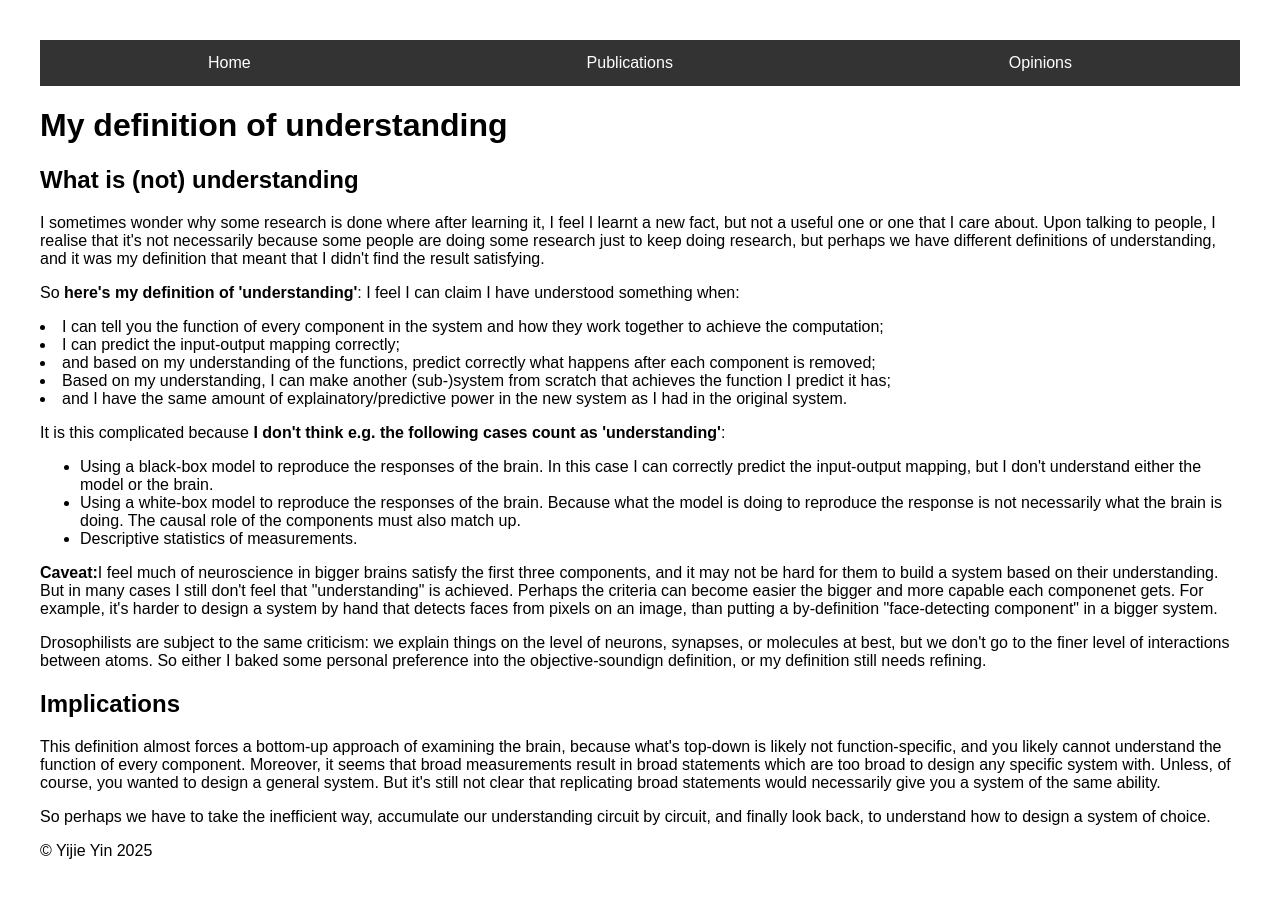
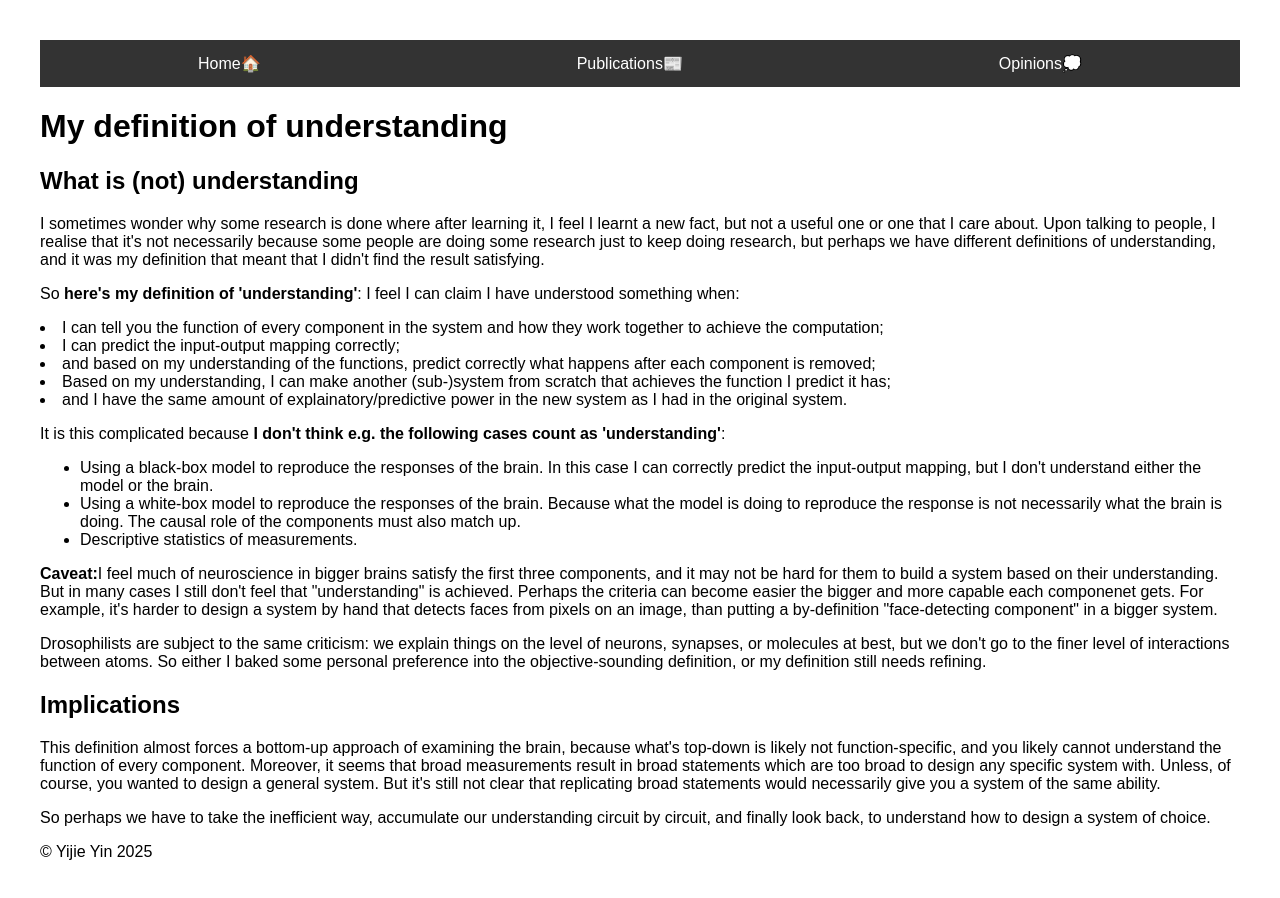
Before and after one commit to YijieYin/YijieYin.github.io, a plain HTML site: page understanding.html in a window 1280 px wide. Drawn offline with Linux system fonts and the light colour scheme.

Commit message:
add emojis

```diff
--- a/understanding.html
+++ b/understanding.html
@@ -32,9 +32,9 @@
 <body>
     <nav>
         <ul>
-            <li><a href="index.html">Home</a></li>
-            <li><a href="https://scholar.google.com/citations?user=okx53MwAAAAJ&hl=en">Publications</a></li>
-            <li><a href="opinions.html">Opinions</a></li>
+            <li><a href="index.html">Home🏠</a></li>
+            <li><a href="https://scholar.google.com/citations?user=okx53MwAAAAJ&hl=en">Publications📰</a></li>
+            <li><a href="opinions.html">Opinions💭</a></li>
         </ul>
     </nav>
 
@@ -65,7 +65,7 @@
         </ul>
         <p><b>Caveat:</b>I feel much of neuroscience in bigger brains satisfy the first three components, and it may not be hard for them to build a system based on their understanding. But in many cases I still don't feel that "understanding" is achieved. Perhaps the criteria can become easier the bigger and more capable each componenet gets. For example, it's harder to design a system by hand that detects faces from pixels on an image, than putting a by-definition "face-detecting component" in a bigger system.
         </p>
-        <p>Drosophilists are subject to the same criticism: we explain things on the level of neurons, synapses, or molecules at best, but we don't go to the finer level of interactions between atoms. So either I baked some personal preference into the objective-soundign definition, or my definition still needs refining. </p>
+        <p>Drosophilists are subject to the same criticism: we explain things on the level of neurons, synapses, or molecules at best, but we don't go to the finer level of interactions between atoms. So either I baked some personal preference into the objective-sounding definition, or my definition still needs refining. </p>
     </section>
 
     <section>
```
Also changed, not shown: bio_vs_art_interp.html (+3 -3 lines), index.html (+3 -3 lines), opinions.html (+3 -3 lines).
